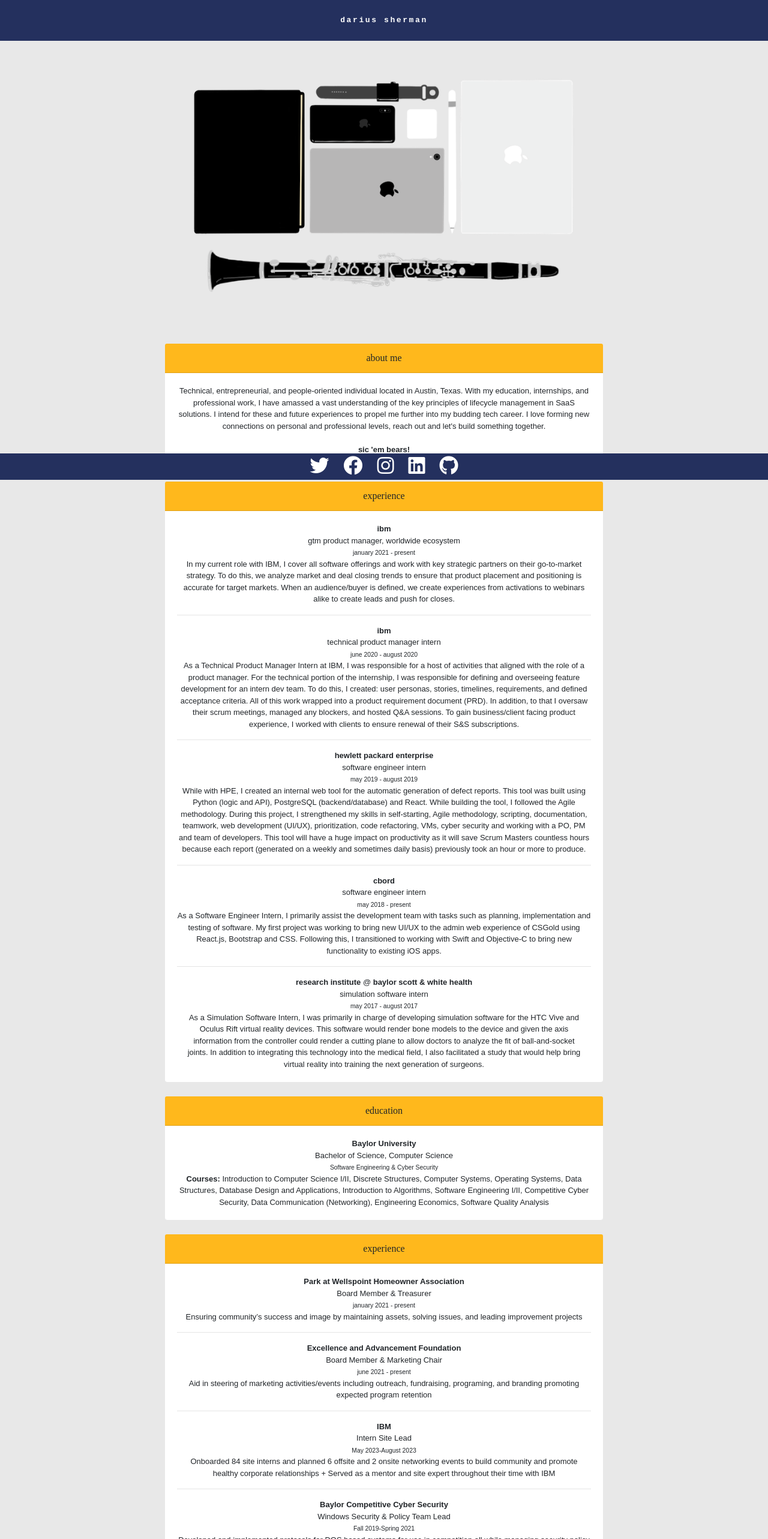
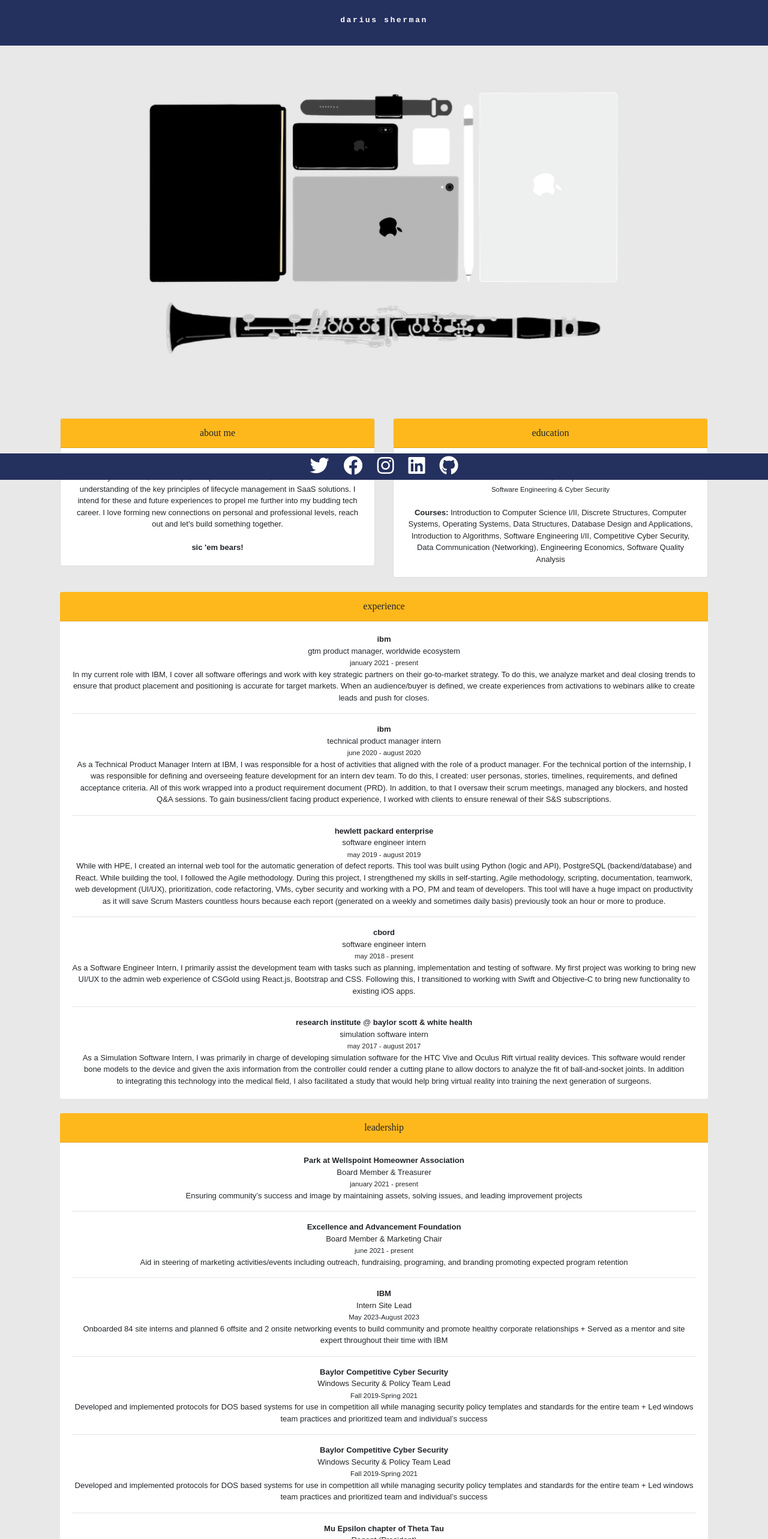
Before and after one commit to mrdariussherman/new-web-resume, a React (Create React App) app: page / in a window 1280 px wide. Shown: the top 2566 px of the page at 60% size. Built offline with nearby package versions, Linux system fonts and the light colour scheme.

Commit message:
beginning work on reorg of cards

```diff
--- a/package.json
+++ b/package.json
@@ -4,7 +4,7 @@
   "private": true,
   "homepage": "http://dariussherman.dev",
   "dependencies": {
-    "bootstrap": "^4.3.1",
+    "bootstrap": "^4.6.2",
     "gh-pages": "^2.0.1",
     "jquery": "^3.7.0",
     "popper.js": "^1.15.0",
--- a/src/App.css
+++ b/src/App.css
@@ -49,3 +49,13 @@
 .language {
   max-height: 40px;
 }
+
+.row.display-flex {
+    display: flex;
+    flex-wrap: wrap;
+}
+
+.row.display-flex > [class*='col-'] {
+    display: flex;
+    flex-direction: column;
+}
--- a/src/App.js
+++ b/src/App.js
@@ -6,7 +6,7 @@
 
 function App() {
   return (
-    <div className="container-fluid App">
+    <div className="container">
         <Helmet bodyAttributes={{style: 'background-color : #E6E6E6E6;'}}/>
         <Resume.Resume/>
     </div>
--- a/src/about.js
+++ b/src/about.js
@@ -3,7 +3,7 @@
 export class About extends React.Component {
     render() {
         return(
-           <div className="card border-0 rounded body-color">
+           <div className="card rounded body-color">
                <div className="card-header header-color">
                    about me
                </div>
--- a/src/edc.js
+++ b/src/edc.js
@@ -5,7 +5,7 @@
     render() {
         return(
             <div className="container-fluid">
-                <img className="img-fluid pt-5" alt="Essentials" src={pic}/>
+                <img className="card-img-top pt-5" alt="Essentials" src={pic}/>
             </div>
         );
     }
--- a/src/education.js
+++ b/src/education.js
@@ -3,12 +3,12 @@
 export class Education extends React.Component {
     render() {
         return (
-            <div className="card border-0 rounded body-color mt-4">
+            <div className="card rounded body-color">
                 <div className="card-header header-color">education</div>
                 <div className="card-body">
                     <b>Baylor University</b> <br/>
                     Bachelor of Science, Computer Science <br/>
-                    <small>Software Engineering & Cyber Security</small><br/>
+                    <small>Software Engineering & Cyber Security</small><br/><br/>
                     <b>Courses: </b>
                     Introduction to Computer Science I/II, Discrete Structures, Computer Systems, Operating Systems,
                     Data Structures, Database Design and Applications, Introduction to Algorithms,
--- a/src/header.js
+++ b/src/header.js
@@ -4,7 +4,7 @@
     render() {
         return(
             <header className="container-fluid text-center App-header py-4 fixed-top">
-                 <b>darius sherman</b>
+                <label><b>darius sherman</b></label>
             </header>
         );
     }
--- a/src/leadership.js
+++ b/src/leadership.js
@@ -4,7 +4,7 @@
     render() {
         return (
             <div className="card border-0 rounded body-color mt-4">
-                <div className="card-header header-color">experience</div>
+                <div className="card-header header-color">leadership</div>
                 <div className="card-body body-color">
                     <div>
                         <b>Park at Wellspoint Homeowner Association</b> <br/>
--- a/src/resume.js
+++ b/src/resume.js
@@ -14,45 +14,58 @@
         return(
           <div className="container text-center">
               <div className="row sticky-top">
-                  <div className="col align-self-center">
+                  <div className="col">
                       <Header.Header/>
                   </div>
               </div>
+
               <div className="row justify-content-center">
-                  <div className="col-8 align-self-center">
+                  <div className="col-10">
                       <EDC.EDC/>
                   </div>
               </div>
+
+
               <div className="row justify-content-center">
-                  <div className="col-8 align-self-center">
-                      <About.About/>
+                  <div className="col">
+                      <div>
+                          <About.About/>
+                      </div>
+                  </div>
+                  <div className="col">
+                      <div>
+                          <Education.Education/>
+                      </div>
                   </div>
               </div>
+
+
+
               <div className="row justify-content-center">
-                  <div className="col-8 align-self-center">
+                  <div className="col">
                       <Experience.Experience/>
                   </div>
               </div>
+
+
               <div className="row justify-content-center">
-                  <div className="col-8 align-self-center">
-                      <Education.Education/>
-                  </div>
-              </div>
-              <div className="row justify-content-center">
-                  <div className="col-8 align-self-center">
+                  <div className="col">
                       <Leadership.Leadership/>
                   </div>
               </div>
+
               <div className="row justify-content-center">
-                  <div className="col-8 align-self-center">
+                  <div className="col">
                       <Organizations.Organzations/>
                   </div>
               </div>
+
               <div className="row justify-content-center mb-5 pb-3">
-                  <div className="col-8 align-self-center">
+                  <div className="col">
                       <Languages.Languages/>
                   </div>
               </div>
+
               <div className="row">
                   <div className="col">
                       <Footer.Footer/>
```
Also changed, not shown: 2 other files (tests, documents, lock files or other folders).
